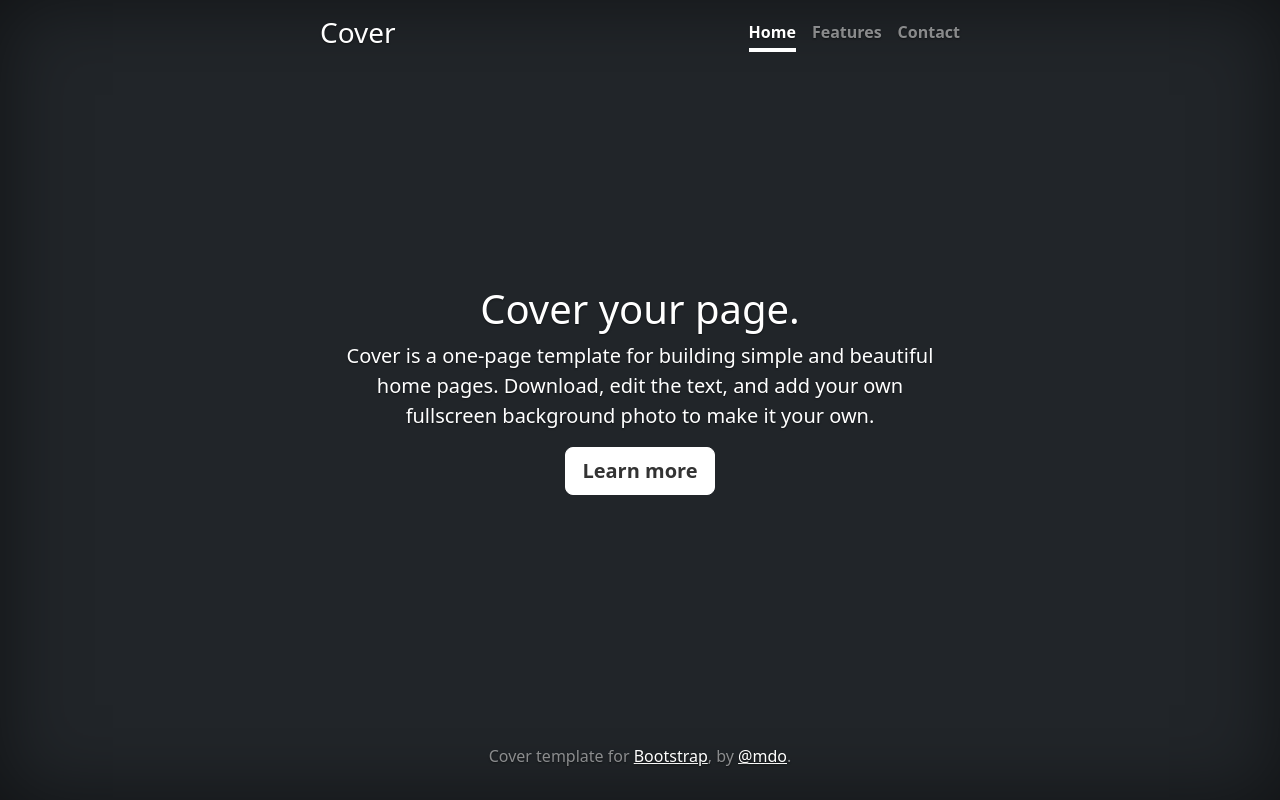
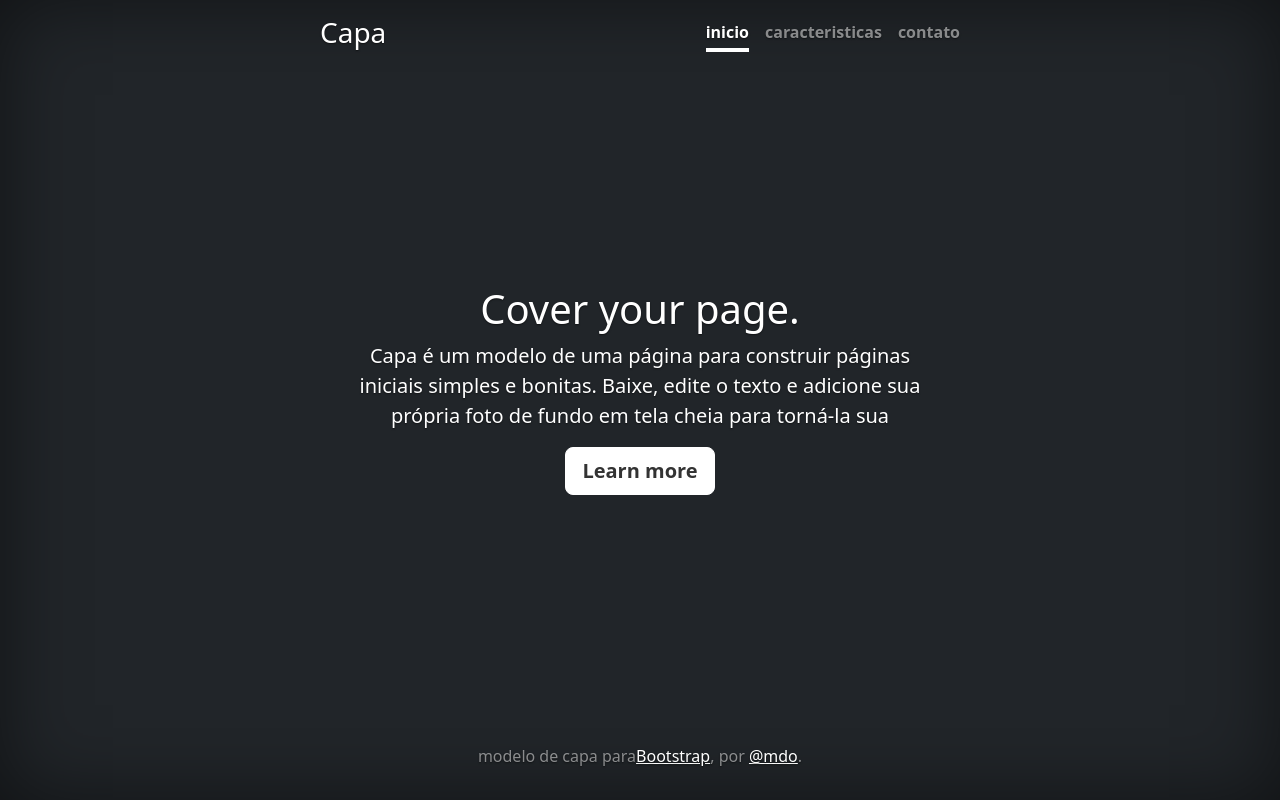
Before and after one commit to laraassuncao18/portifolio-pessoal, a plain HTML site: page index.html in a window 1280 px wide. Drawn offline with nearby package versions, Linux system fonts and the light colour scheme.

```diff
--- a/index.html
+++ b/index.html
@@ -7,7 +7,7 @@
     <meta name="author" content="Mark Otto, Jacob Thornton, and Bootstrap contributors">
     <meta name="generator" content="Hugo 0.84.0">
     <title>Cover Template · Bootstrap v5.0</title>
-
+    <link href="https://cdn.jsdelivr.net/npm/bootstrap@5.3.1/dist/css/bootstrap.min.css" rel="stylesheet" integrity="sha384-4bw+/aepP/YC94hEpVNVgiZdgIC5+VKNBQNGCHeKRQN+PtmoHDEXuppvnDJzQIu9" crossorigin="anonymous">
     <link rel="canonical" href="https://getbootstrap.com/docs/5.0/examples/cover/">
 
 
@@ -40,25 +40,25 @@
 <div class="cover-container d-flex w-100 h-100 p-3 mx-auto flex-column">
   <header class="mb-auto">
     <div>
-      <h3 class="float-md-start mb-0">Cover</h3>
+      <h3 class="float-md-start mb-0">Capa</h3>
       <nav class="nav nav-masthead justify-content-center float-md-end">
-        <a class="nav-link active" aria-current="page" href="#">Home</a>
-        <a class="nav-link" href="#">Features</a>
-        <a class="nav-link" href="#">Contact</a>
+        <a class="nav-link active" aria-current="page" href="#">inicio</a>
+        <a class="nav-link" href="#">caracteristicas</a>
+        <a class="nav-link" href="#">contato</a>
       </nav>
     </div>
   </header>
 
   <main class="px-3">
     <h1>Cover your page.</h1>
-    <p class="lead">Cover is a one-page template for building simple and beautiful home pages. Download, edit the text, and add your own fullscreen background photo to make it your own.</p>
+    <p class="lead">Capa é um modelo de uma página para construir páginas iniciais simples e bonitas. Baixe, edite o texto e adicione sua própria foto de fundo em tela cheia para torná-la sua</p>
     <p class="lead">
       <a href="#" class="btn btn-lg btn-secondary fw-bold border-white bg-white">Learn more</a>
     </p>
   </main>
 
   <footer class="mt-auto text-white-50">
-    <p>Cover template for <a href="https://getbootstrap.com/" class="text-white">Bootstrap</a>, by <a href="https://twitter.com/mdo" class="text-white">@mdo</a>.</p>
+    <p>modelo de capa para<a href="https://getbootstrap.com/" class="text-white">Bootstrap</a>, por <a href="https://twitter.com/mdo" class="text-white">@mdo</a>.</p>
   </footer>
 </div>
 
```
Also changed, not shown: 1 other file.
